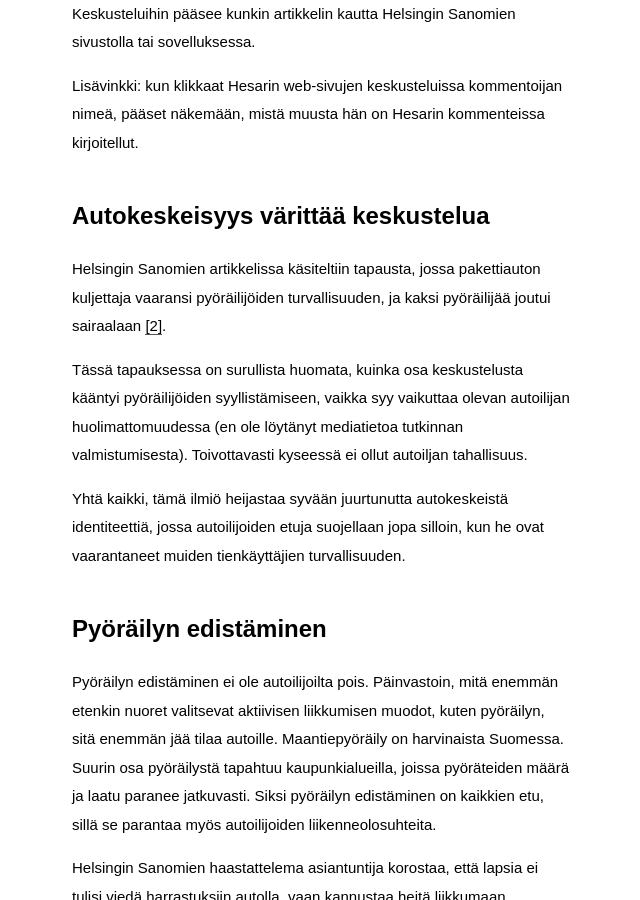
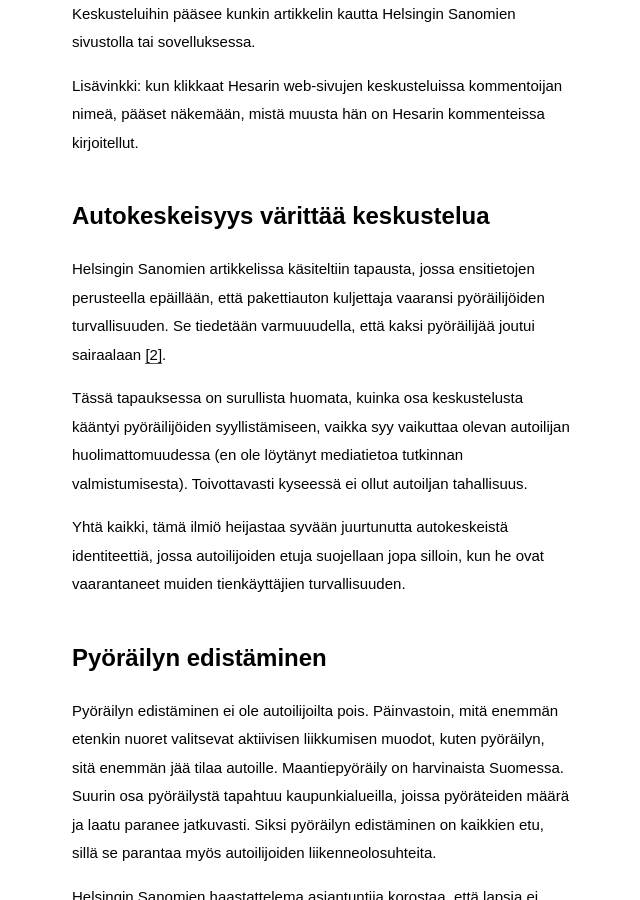
Before and after one commit to klaalo/klaalo.github.io, a Jekyll site: the page built from _posts/2024-08-11-autokeskeisyys-on-katkaistava.md, in a window 1280 px wide and 900 px high, scrolled down 1462 px. Shown: the whole window, without its empty margins (318-958 px from the left). Built offline with Jekyll 4.4.1, drawn with Linux system fonts in a browser that asks for light colours; some web fonts are replaced.

Commit message:
More accurate implication

```diff
--- a/_posts/2024-08-11-autokeskeisyys-on-katkaistava.md
+++ b/_posts/2024-08-11-autokeskeisyys-on-katkaistava.md
@@ -31,7 +31,7 @@ Lisävinkki: kun klikkaat Hesarin web-sivujen keskusteluissa kommentoijan nimeä
 
 ## Autokeskeisyys värittää keskustelua
 
-Helsingin Sanomien artikkelissa käsiteltiin tapausta, jossa pakettiauton kuljettaja vaaransi pyöräilijöiden turvallisuuden, ja kaksi pyöräilijää joutui sairaalaan [[2]](https://www.hs.fi/suomi/art-2000010572049.html).
+Helsingin Sanomien artikkelissa käsiteltiin tapausta, jossa ensitietojen perusteella epäillään, että pakettiauton kuljettaja vaaransi pyöräilijöiden turvallisuuden. Se tiedetään varmuuudella, että kaksi pyöräilijää joutui sairaalaan [[2]](https://www.hs.fi/suomi/art-2000010572049.html).
 
 Tässä tapauksessa on surullista huomata, kuinka osa keskustelusta kääntyi pyöräilijöiden syyllistämiseen, vaikka syy vaikuttaa olevan autoilijan huolimattomuudessa (en ole löytänyt mediatietoa tutkinnan valmistumisesta). Toivottavasti kyseessä ei ollut autoiljan tahallisuus.
 
```
